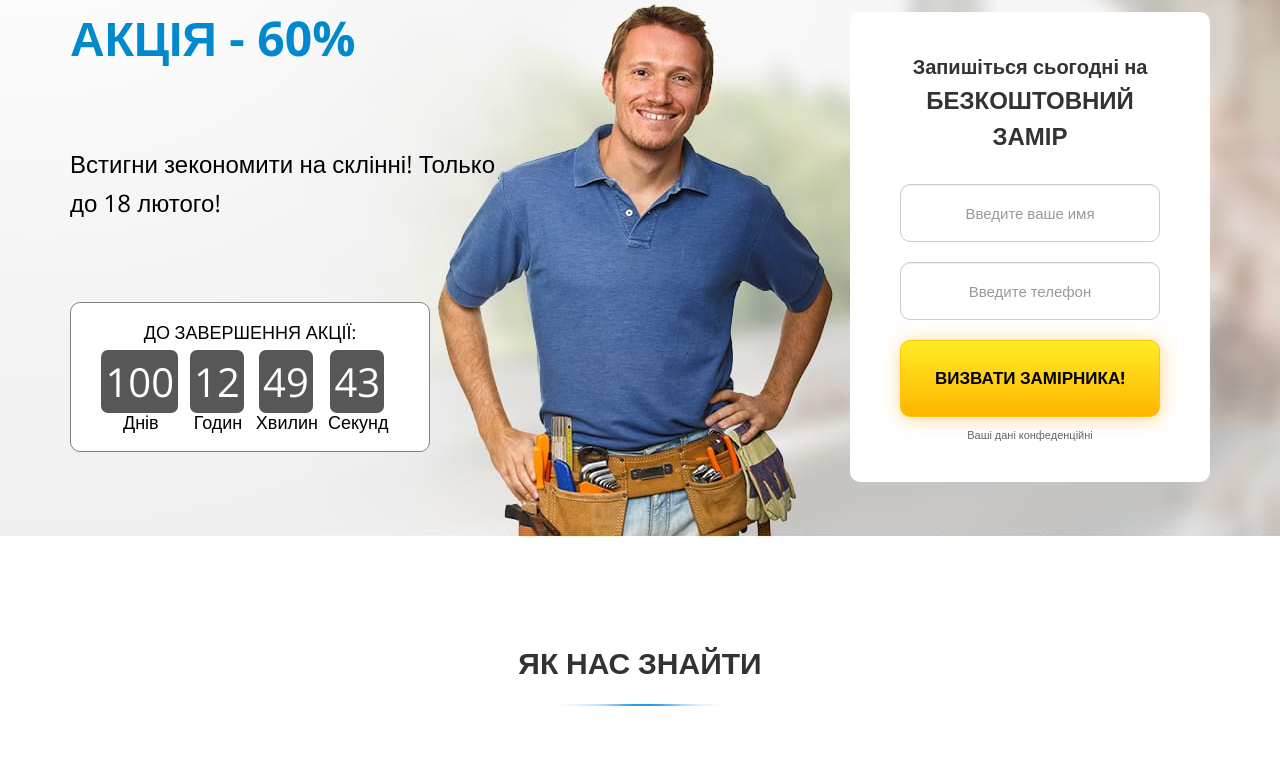
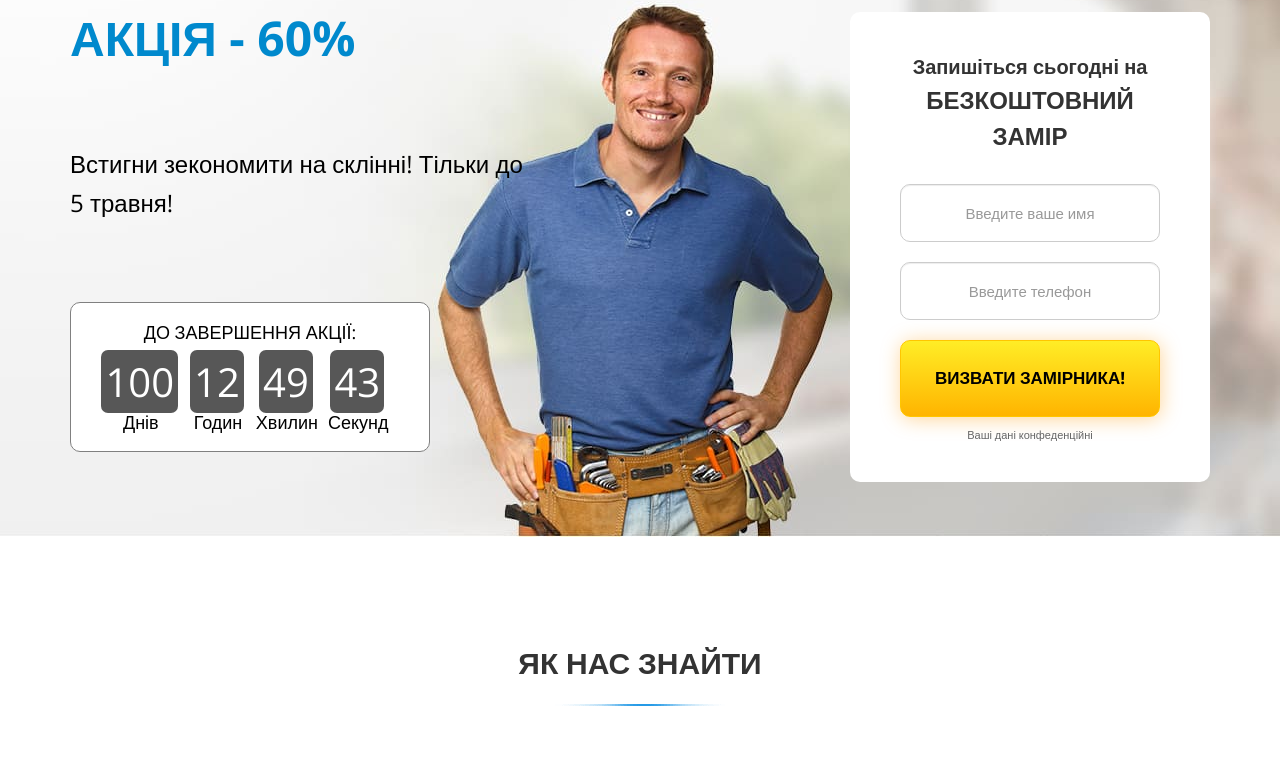
Before and after one commit to dmitruz/windows-glazing, a website: page src/index.html in a window 1280 px wide. Shown: the part 4968-5732 px from the top of the page. Drawn offline with nearby package versions, Linux system fonts and the light colour scheme; files whose address does not match are found by name.

Commit message:
fix: fix text errors

```diff
--- a/src/index.html
+++ b/src/index.html
@@ -712,7 +712,7 @@
         <div class="row">
           <div class="col-lg-5 col-md-6 wow fadeInLeft">
             <h2 class="sale_title">Акція - 60%</h2>
-            <p class="sale_subtitle">Встигни зекономити на склінні! Только до 18 лютого!</p>
+            <p class="sale_subtitle">Встигни зекономити на склінні! Тільки до 5 травня!</p>
             <div class="timer1" id="timer">
                 <p><h4>ДО ЗАВЕРШЕННЯ АКЦІЇ:</h4></p>
                 <div class="container1">
```
Also changed, not shown: dist/index.html.
